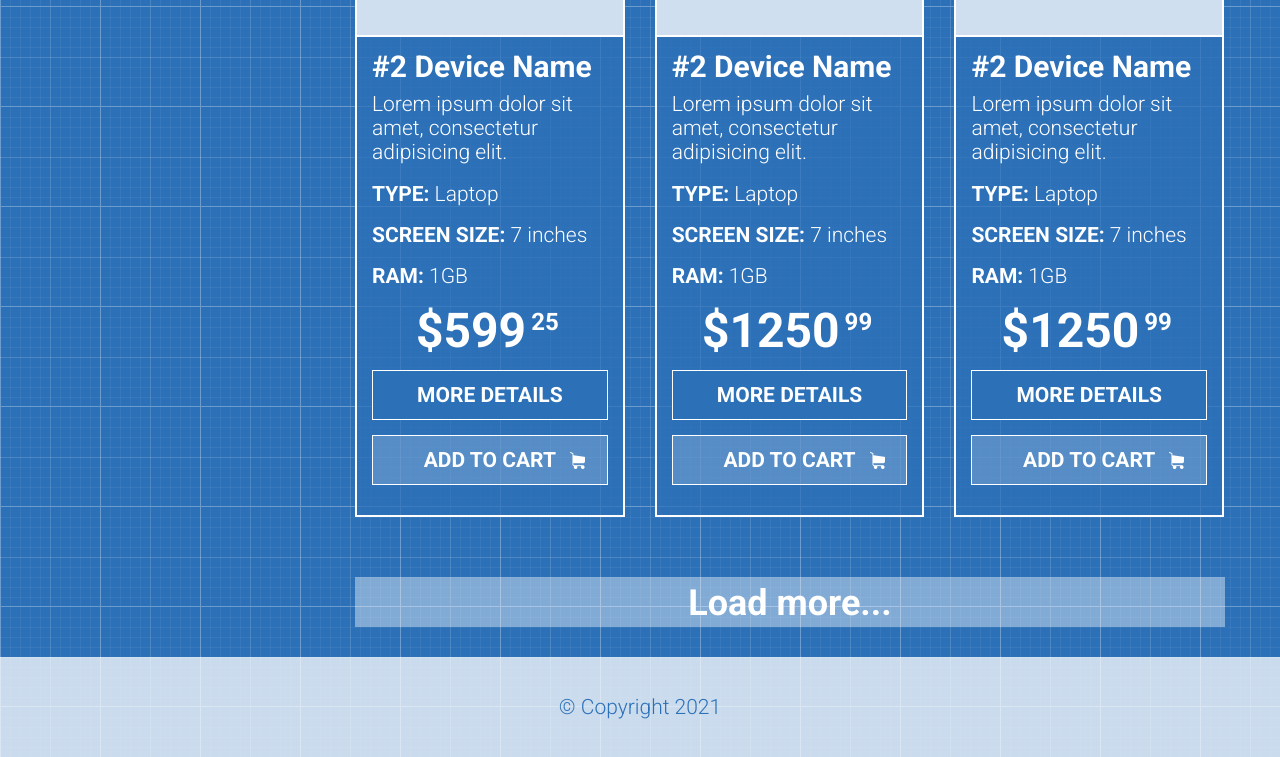
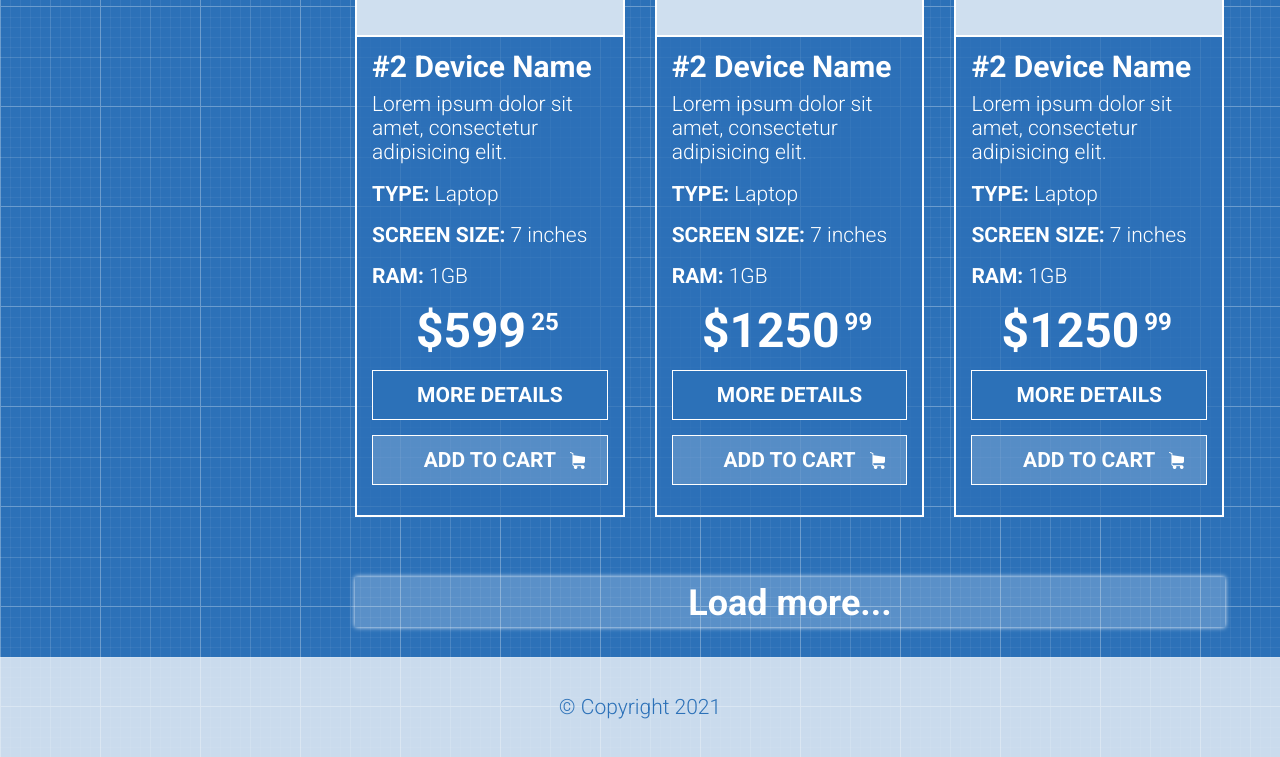
Before and after one commit to ztDiana/shop-project, a plain HTML site: page index.html in a window 1280 px wide. In both pictures the pointer is over the button "Load more...". Shown: the part 2294-3051 px from the top of the page. Drawn offline with Linux system fonts and the light colour scheme.

Commit message:
fix button

```diff
--- a/main.css
+++ b/main.css
@@ -118,7 +118,9 @@ margin: 0px 5px;}
     background-color: unset;
     margin: 30px 0;
 }
-.btn-load-more:hover{background-color: rgba(255, 255, 255, 0.404)}
+.btn-load-more:hover{background-color: rgba(255, 255, 255, 0.219);
+box-shadow: 0 0 5px #fff;}
+
 /* ------select------ */
 .select{
     position: relative;
```
